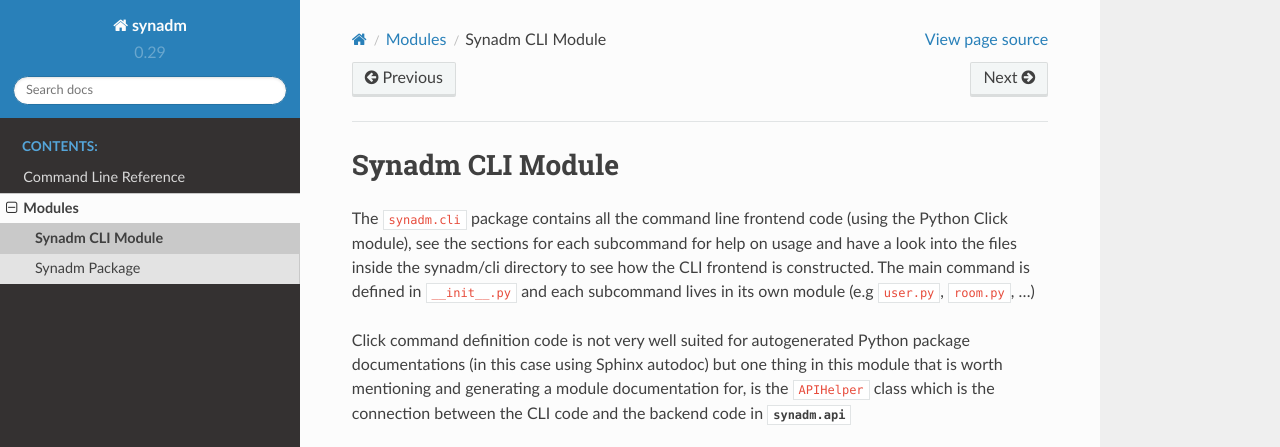
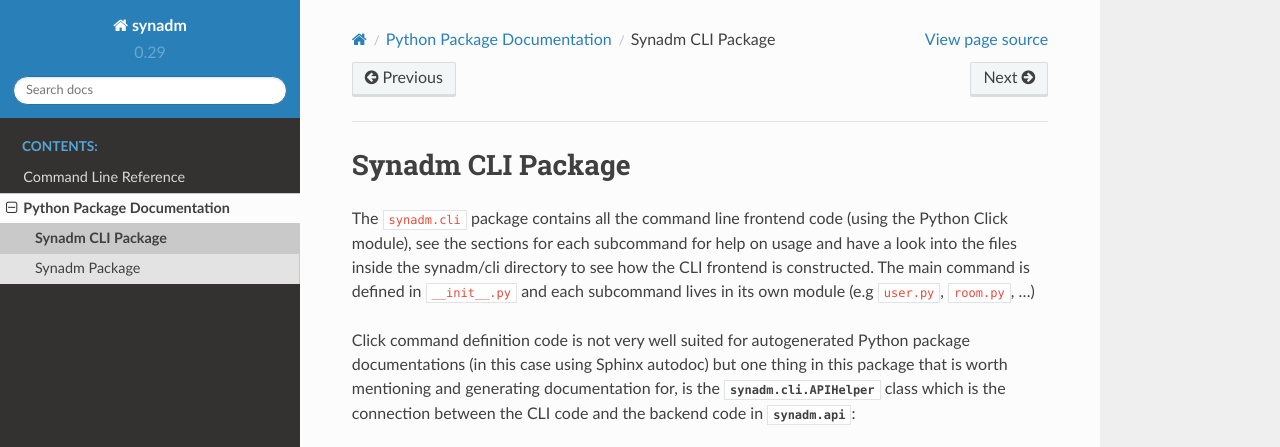
Before and after one commit to JOJ0/synadm, a Sphinx documentation site: the page built from doc/source/synadm.module.cli.rst, in a window 1280 px wide, cut to the strip 0-447 px from the top of the page. Built offline with Sphinx 7.4.7 and the Read the Docs theme 2.0.0, drawn with Linux system fonts in a browser that asks for light colours; pages that are not in the unit, such as notebooks, are missing from menus.

Commit message:
docs: rename Modules section to Package Doc

```diff
--- a/doc/source/index_modules.rst
+++ b/doc/source/index_modules.rst
@@ -1,5 +1,5 @@
-Modules
-=======
+Python Package Documentation
+============================
 
 .. toctree::
    :maxdepth: 2
--- a/doc/source/synadm.module.cli.rst
+++ b/doc/source/synadm.module.cli.rst
@@ -1,5 +1,5 @@
-Synadm CLI Module
-=================
+Synadm CLI Package
+==================
 
 The :code:`synadm.cli` package contains all the command line frontend code
 (using the Python Click module), see the sections for each subcommand for help
@@ -10,9 +10,9 @@
 
 Click command definition code is not very well suited for autogenerated Python
 package documentations (in this case using Sphinx autodoc) but one thing in this
-module that is worth mentioning and generating a module documentation for, is
-the :code:`APIHelper` class which is the connection between the CLI code and the
-backend code in :mod:`synadm.api`
+package that is worth mentioning and generating documentation for, is the
+:class:`synadm.cli.APIHelper` class which is the connection between the CLI code and the
+backend code in :mod:`synadm.api`:
 
 
 .. automodule:: synadm.cli
--- a/doc/source/synadm.module.rst
+++ b/doc/source/synadm.module.rst
@@ -1,7 +1,7 @@
 Synadm Package
 ==============
 
-The :code:`synadm` package contains the :code:`synadm.api` module which is
+The :code:`synadm` package contains the :mod:`synadm.api` module which is
 responsible for accessing the Synapse admin API endpoints and the regular Matrix
 API endpoints. Also some helper methods, e.g to calculate time-related things
 are to be found in this module:
```
